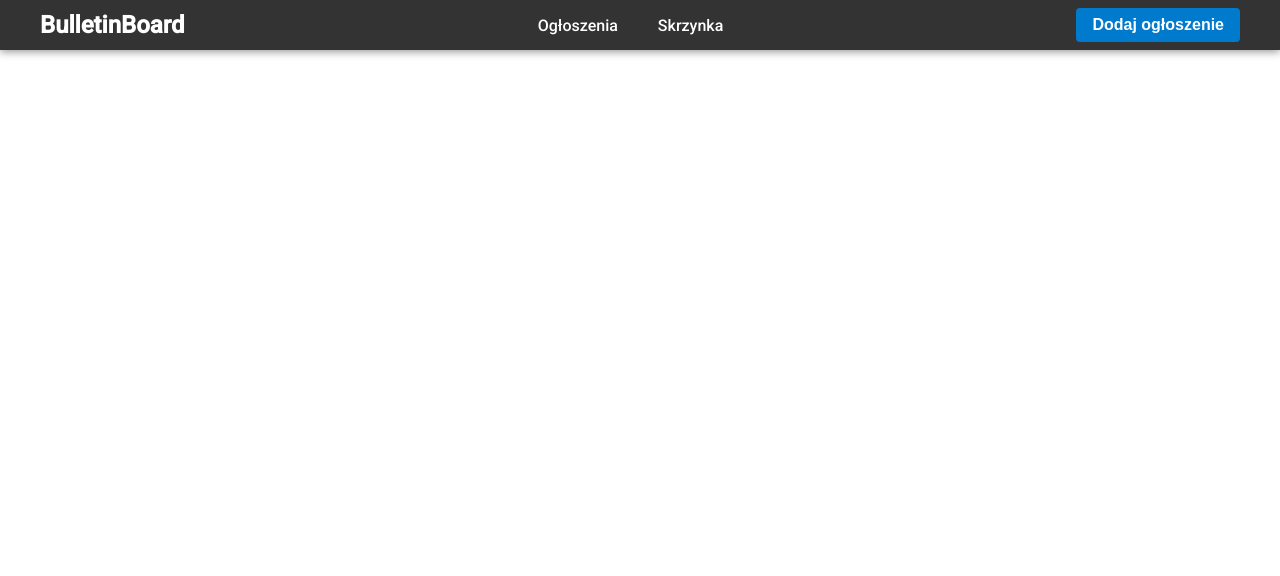
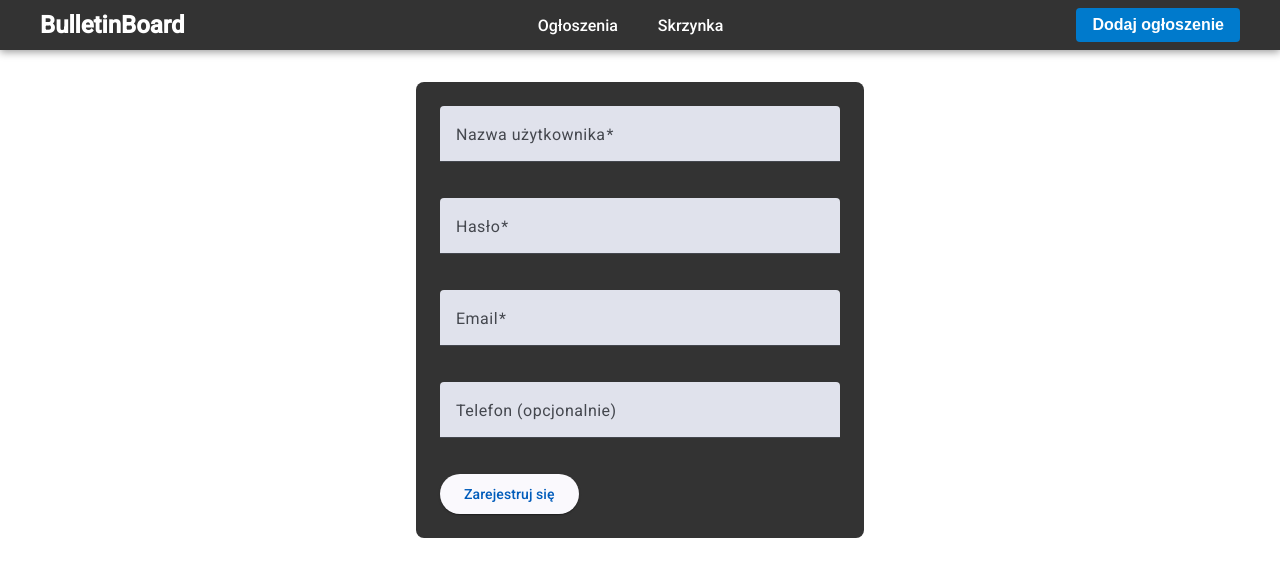
Before and after one commit to timuslala/BulletinBoard, an Angular app in the folder front/BulletinBoard/: page /register in a window 1280 px wide. Before the commit this address led to /. Shown: the top 576 px of the page. Built offline with nearby package versions, Linux system fonts and the light colour scheme.

Commit message:
Basic register page

```diff
--- a/front/BulletinBoard/src/app/app.routes.ts
+++ b/front/BulletinBoard/src/app/app.routes.ts
@@ -5,6 +5,13 @@ export const routes: Routes = [
     path: '',
     pathMatch: 'full',
     redirectTo: 'ads',
+  },
+  {
+    path: 'register',
+    loadComponent: () =>
+      import('./pages/auth/register-page/register-page.component').then(
+        (m) => m.RegisterPageComponent
+      ),
   },
   {
     path: 'ads',
@@ -37,8 +44,8 @@ export const routes: Routes = [
   {
     path: 'inbox/conversation/:id',
     loadComponent: () =>
-      import('./pages/messages/messages-conversation/messages-conversation.component').then(
-        (m) => m.MessagesConversationPageComponent
-      ),
+      import(
+        './pages/messages/messages-conversation/messages-conversation.component'
+      ).then((m) => m.MessagesConversationPageComponent),
   },
 ];
--- /dev/null
+++ b/front/BulletinBoard/src/app/components/auth/register-form/register-form.component.html
@@ -0,0 +1,46 @@
+<form [formGroup]="form" (ngSubmit)="submit()">
+  <mat-form-field appearance="fill" class="w-full">
+    <mat-label>Nazwa użytkownika</mat-label>
+    <input matInput formControlName="username" required />
+    <mat-error *ngIf="form.get('username')?.hasError('required')">
+      Nazwa użytkownika jest wymagana.
+    </mat-error>
+    <mat-error *ngIf="form.get('username')?.hasError('minlength')">
+      Musi mieć co najmniej 3 znaki.
+    </mat-error>
+  </mat-form-field>
+
+  <mat-form-field appearance="fill" class="w-full">
+    <mat-label>Hasło</mat-label>
+    <input matInput formControlName="password" type="password" required />
+    <mat-error *ngIf="form.get('password')?.hasError('required')">
+      Hasło jest wymagane.
+    </mat-error>
+    <mat-error *ngIf="form.get('password')?.hasError('minlength')">
+      Musi mieć co najmniej 6 znaków.
+    </mat-error>
+  </mat-form-field>
+
+  <mat-form-field appearance="fill" class="w-full">
+    <mat-label>Email</mat-label>
+    <input matInput formControlName="email" required />
+    <mat-error *ngIf="form.get('email')?.hasError('required')">
+      Email jest wymagany.
+    </mat-error>
+    <mat-error *ngIf="form.get('email')?.hasError('email')">
+      Wprowadź poprawny email.
+    </mat-error>
+  </mat-form-field>
+
+  <mat-form-field appearance="fill" class="w-full">
+    <mat-label>Telefon (opcjonalnie)</mat-label>
+    <input matInput formControlName="phone" />
+    <mat-error *ngIf="form.get('phone')?.hasError('pattern')">
+      Wprowadź poprawny numer telefonu (np. +48123456789).
+    </mat-error>
+  </mat-form-field>
+
+  <button mat-raised-button color="primary" type="submit">
+    Zarejestruj się
+  </button>
+</form>
--- /dev/null
+++ b/front/BulletinBoard/src/app/components/auth/register-form/register-form.component.scss
@@ -0,0 +1,13 @@
+form {
+  display: flex;
+  flex-direction: column;
+  gap: 16px;
+
+  .w-full {
+    width: 100%;
+  }
+
+  button {
+    align-self: flex-start;
+  }
+}
--- /dev/null
+++ b/front/BulletinBoard/src/app/components/auth/register-form/register-form.component.ts
@@ -0,0 +1,36 @@
+import { Component, EventEmitter, Output } from '@angular/core';
+import { CommonModule } from '@angular/common';
+import { FormBuilder, FormGroup, ReactiveFormsModule, Validators } from '@angular/forms';
+import { MatFormFieldModule } from '@angular/material/form-field';
+import { MatInputModule } from '@angular/material/input';
+import { MatButtonModule } from '@angular/material/button';
+
+@Component({
+  selector: 'app-register-form',
+  standalone: true,
+  imports: [CommonModule, ReactiveFormsModule, MatFormFieldModule, MatInputModule, MatButtonModule],
+  templateUrl: './register-form.component.html',
+  styleUrls: ['./register-form.component.scss'],
+})
+export class RegisterFormComponent {
+  @Output() submitted = new EventEmitter<any>();
+
+  form: FormGroup;
+
+  constructor(private fb: FormBuilder) {
+    this.form = this.fb.group({
+      username: ['', [Validators.required, Validators.minLength(4)]],
+      password: ['', [Validators.required, Validators.minLength(4)]],
+      email: ['', [Validators.required, Validators.email]],
+      phone: ['', [Validators.pattern(/^\+?\d{9,15}$/)]], // opcjonalny telefon
+    });
+  }
+
+  submit() {
+    if (this.form.valid) {
+      this.submitted.emit(this.form.value);
+    } else {
+      this.form.markAllAsTouched();
+    }
+  }
+}
--- a/front/BulletinBoard/src/app/pages/auth/register-page/register-page.component.html
+++ b/front/BulletinBoard/src/app/pages/auth/register-page/register-page.component.html
@@ -1 +1 @@
-<p>register-page works!</p>
+<app-register-form (submitted)="onSubmit($event)"></app-register-form>
--- a/front/BulletinBoard/src/app/pages/auth/register-page/register-page.component.scss
+++ b/front/BulletinBoard/src/app/pages/auth/register-page/register-page.component.scss
@@ -0,0 +1,9 @@
+:host {
+  display: block;
+  max-width: 400px;
+  margin: 32px auto;
+  background-color: #333;
+  padding: 24px;
+  border-radius: 8px;
+  color: white;
+}
--- a/front/BulletinBoard/src/app/pages/auth/register-page/register-page.component.ts
+++ b/front/BulletinBoard/src/app/pages/auth/register-page/register-page.component.ts
@@ -1,11 +1,37 @@
 import { Component } from '@angular/core';
+import { CommonModule } from '@angular/common';
+import { RegisterFormComponent } from '../../../components/auth/register-form/register-form.component';
+import { UserService } from '../../../services/auth.service';
+import { Router } from '@angular/router';
+import { MatSnackBar, MatSnackBarModule } from '@angular/material/snack-bar';
 
 @Component({
   selector: 'app-register-page',
-  imports: [],
+  standalone: true,
+  imports: [CommonModule, RegisterFormComponent, MatSnackBarModule],
   templateUrl: './register-page.component.html',
-  styleUrl: './register-page.component.scss'
+  styleUrls: ['./register-page.component.scss'],
 })
 export class RegisterPageComponent {
+  constructor(
+    private userService: UserService,
+    private router: Router,
+    private snackbar: MatSnackBar
+  ) {}
 
+  onSubmit(userData: any) {
+    this.userService.register(userData).subscribe({
+      next: () => {
+        this.snackbar.open('Rejestracja zakończona sukcesem!', 'Zamknij', {
+          duration: 3000,
+        });
+        this.router.navigate(['/ads']); // lub tam, gdzie chcesz
+      },
+      error: () => {
+        this.snackbar.open('Błąd rejestracji. Spróbuj ponownie.', 'Zamknij', {
+          duration: 3000,
+        });
+      },
+    });
+  }
 }
--- a/front/BulletinBoard/src/app/services/auth.service.ts
+++ b/front/BulletinBoard/src/app/services/auth.service.ts
@@ -0,0 +1,16 @@
+import { Injectable } from '@angular/core';
+import { HttpClient } from '@angular/common/http';
+import { Observable } from 'rxjs';
+
+@Injectable({
+  providedIn: 'root',
+})
+export class UserService {
+  private apiUrl = 'http://localhost:8080/api/users';
+
+  constructor(private http: HttpClient) {}
+
+  register(userData: any): Observable<any> {
+    return this.http.post(`${this.apiUrl}/register`, userData);
+  }
+}
```
Also changed, not shown: 1 other file (tests, documents, lock files or other folders).
